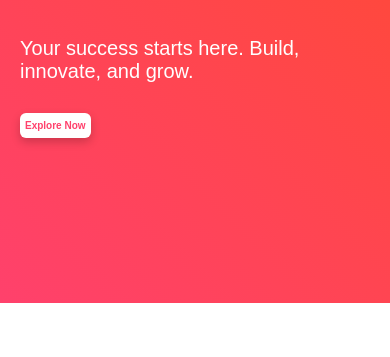
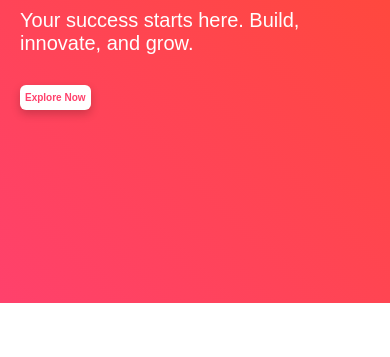
Before and after one commit to Syed-MuhammadAbdullah/frontend, a plain HTML site: page index.html in a window 390 px wide. Shown: the part 333-690 px from the top of the page. Drawn offline with Linux system fonts and the light colour scheme.

Commit message:
Update style.css

```diff
--- a/style.css
+++ b/style.css
@@ -252,7 +252,7 @@ nav a:hover {
 
   .hero p {
     font-size: 20px;
-    margin-top: 60px;
+    margin-top: 4px;
     margin-bottom: 30px;
   }
 
```
